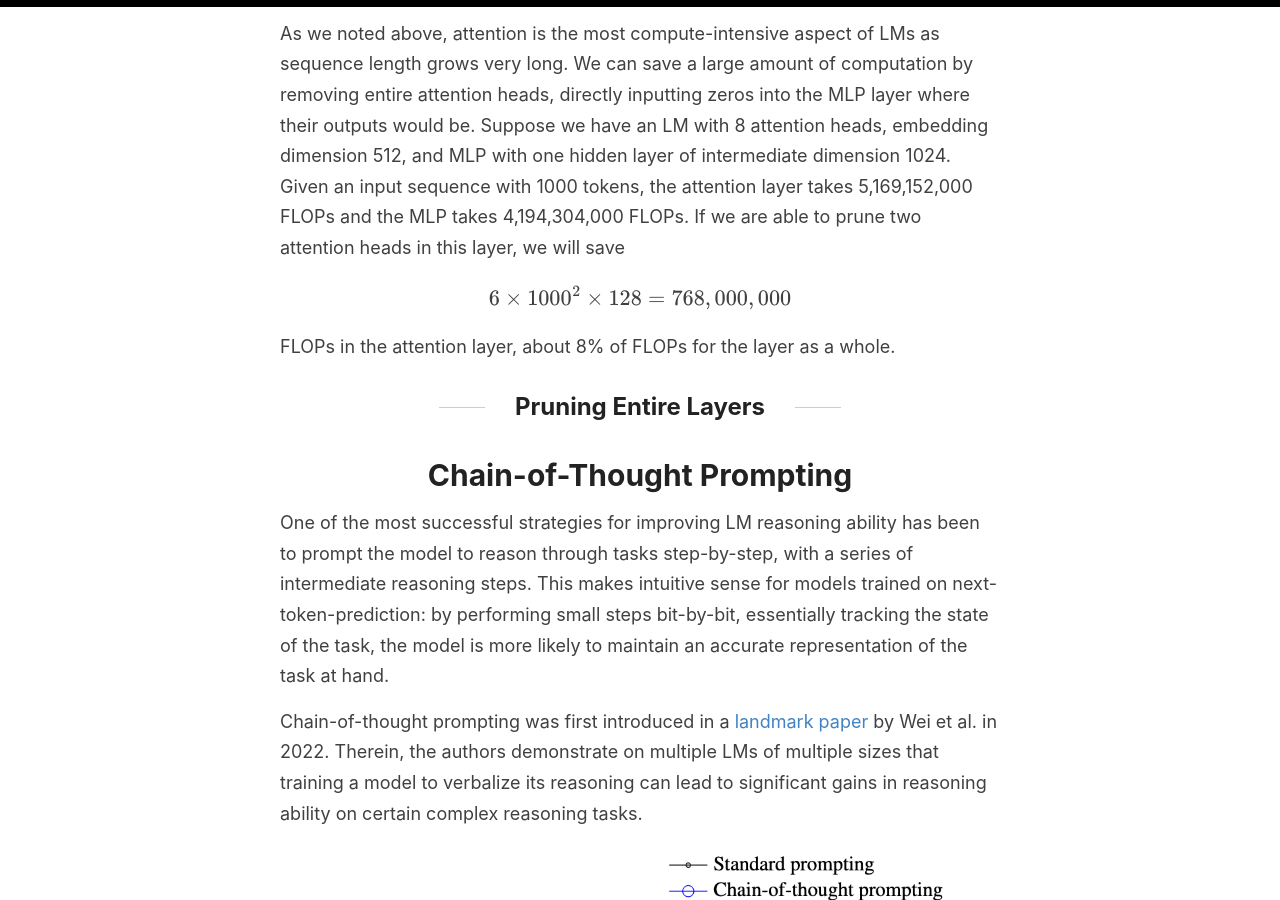
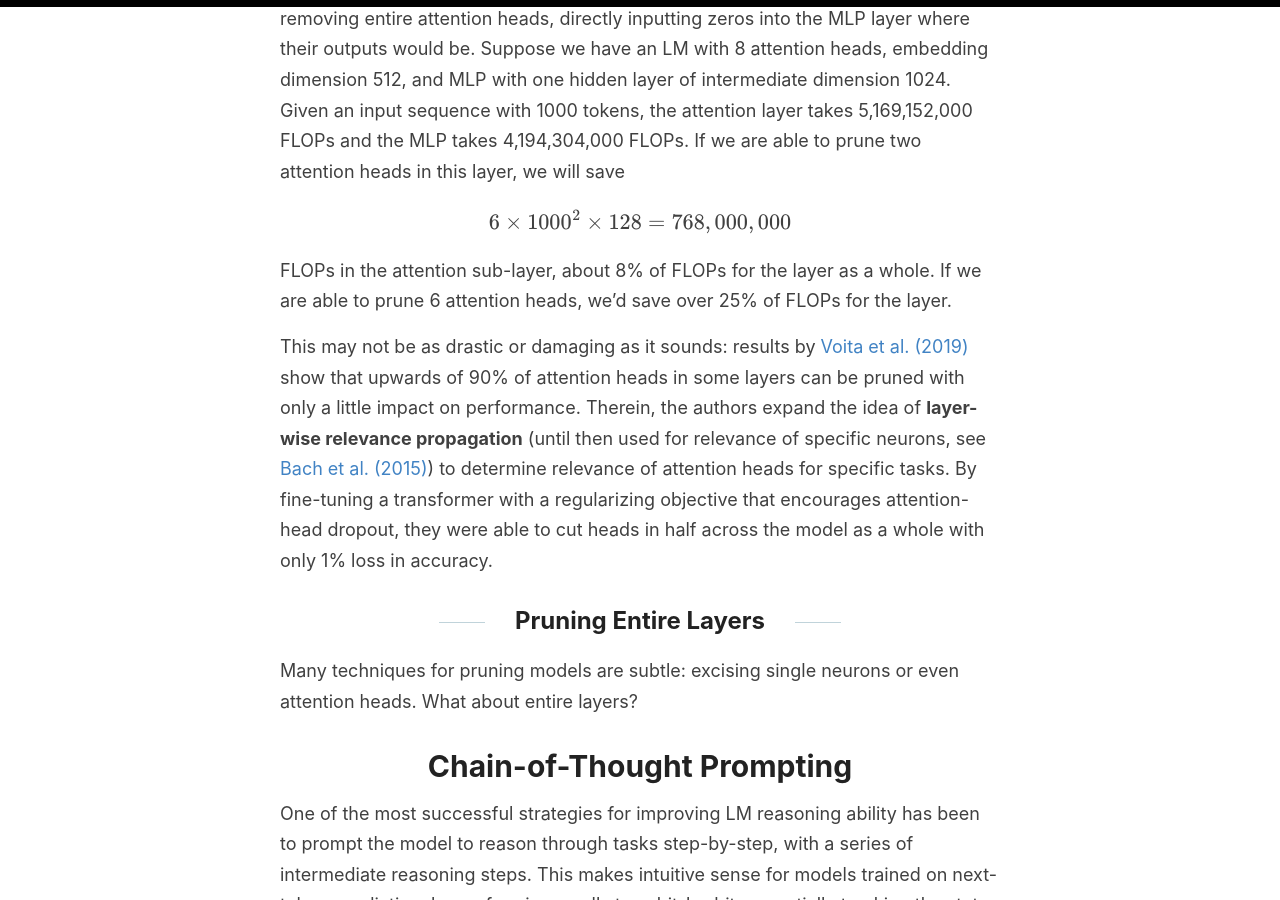
Before and after one commit to reubenconducts/reubenconducts.github.io, a Jekyll site: the page built from _posts/2025-04-01-ee-coconut.md, in a window 1280 px wide and 900 px high, scrolled down 7620 px. Built offline with Jekyll 4.4.1, drawn with Linux system fonts in a browser that asks for light colours; formulas are drawn with MathJax 3; some of the changed text lies outside the part shown.

Commit message:
attention pruning material

```diff
--- a/_posts/2025-04-01-ee-coconut.md
+++ b/_posts/2025-04-01-ee-coconut.md
@@ -162,9 +159,13 @@ $$
 6 \times 1000^2 \times 128 = 768,000,000
 $$
 
-FLOPs in the attention layer, about 8% of FLOPs for the layer as a whole.
+FLOPs in the attention sub-layer, about 8% of FLOPs for the layer as a whole. If we are able to prune 6 attention heads, we'd save over 25% of FLOPs for the layer.
+
+This may not be as drastic or damaging as it sounds: results by [Voita et al. (2019)](https://arxiv.org/pdf/1905.09418) show that upwards of 90% of attention heads in some layers can be pruned with only a little impact on performance. Therein, the authors expand the idea of **layer-wise relevance propagation** (until then used for relevance of specific neurons, see [Bach et al. (2015)](https://journals.plos.org/plosone/article?id=10.1371/journal.pone.0130140)) to determine relevance of attention heads for specific tasks. By fine-tuning a transformer with a regularizing objective that encourages attention-head dropout, they were able to cut heads in half across the model as a whole with only 1% loss in accuracy.
 
 ## Pruning Entire Layers
+
+Many techniques for pruning models are subtle: excising single neurons or even attention heads. What about entire layers?
 
 # Chain-of-Thought Prompting
 
@@ -175,13 +176,13 @@ One of the most successful strategies for improving LM reasoning ability has bee
 Chain-of-thought prompting was first introduced in a [landmark paper](https://arxiv.org/pdf/2201.11903) by Wei et al. in 2022. Therein, the authors demonstrate on multiple LMs of multiple sizes that training a model to verbalize its reasoning can lead to significant gains in reasoning ability on certain complex reasoning tasks.
 
 
-<div style="display: flex; align-items: center; margin-bottom: 20px;">
- <div style="margin-right: 20px; flex-shrink: 0; width: 30%; font-size: 0.9em;">
-   <strong>Figure 1:</strong> Summary of results from Wei et al. (2022). They study three different datasets including GSM8K (a dataset of grade-school math word problems) with three groups of models of varying sizes. Their results show that CoT prompting leads to significant reasoning gains on larger models when reasoning about tasks that scale roughly linearly.
- </div>
- <div>
-   <img src="../images/cot_original_summary.png" alt="Description of image" style="max-width: 100%;">
- </div>
+<div style="display: flex; flex-direction: row; flex-wrap: wrap; margin-bottom: 20px; align-items: center;">
+  <div style="flex: 1 1 300px; margin-right: 20px; margin-bottom: 15px; font-size: 0.9em; min-width: 250px;">
+    <strong>Figure 1:</strong> Summary of results from Wei et al. (2022). They study three different datasets including GSM8K (a dataset of grade-school math word problems) with three groups of models of varying sizes. Their results show that CoT prompting leads to significant reasoning gains on larger models when reasoning about tasks that scale roughly linearly.
+  </div>
+  <div style="flex: 2 1 400px;">
+    <img src="../images/cot_original_summary.png" alt="Summary of CoT results" style="max-width: 60%; height: auto; display: block; margin: 0 auto;">
+  </div>
 </div>
 
 
@@ -223,13 +224,13 @@ Humans are very good at reasoning *without* explicitly verbalizing our reasoning
 This is precisely what [Deng et al. (2023)](https://arxiv.org/pdf/2311.01460) and [Deng et al. (2024)](https://arxiv.org/pdf/2405.14838v1) investigated in their papers "Implicit Chain-of-Thought Reasoning via Knowledge Distillation" and "From Explicit CoT to Implicit CoT: Learning to Internalize CoT Step by Step". Both papers explore different ways to have models internalize their CoT process, theoretically allowing them to solve tasks that have required CoT without the additional token generation overhead. Via [knowledge distillation](https://arxiv.org/abs/2402.13116), they are able to achieve nearly identical performance to explicit CoT prompting with nearly 5x faster inference.
 
 
-<div style="display: flex; align-items: center; margin-bottom: 20px;">
- <div style="margin-right: 20px; flex-shrink: 0; width: 30%; font-size: 0.9em;">
-   <strong>Figure 2:</strong> Summary of results from Deng et al. (2023). They study GSM8K, 4-digit multiplication, and 5-digit multiplication. They compare reasoning without CoT (No-CoT), with explicit CoT, and with implicit CoT via knowledge distillation.
- </div>
- <div>
-   <img src="../images/implicit_knowledge_distill.png" alt="Description of image" style="max-width: 100%;">
- </div>
+<div style="display: flex; flex-direction: row; flex-wrap: wrap; margin-bottom: 20px; align-items: center;">
+  <div style="flex: 1 1 300px; margin-right: 20px; margin-bottom: 15px; font-size: 0.9em; min-width: 250px;">
+    <strong>Figure 2:</strong> Summary of results from Deng et al. (2023). They study GSM8K, 4-digit multiplication, and 5-digit multiplication. They compare reasoning without CoT (No-CoT), with explicit CoT, and with implicit CoT via knowledge distillation.
+  </div>
+  <div style="flex: 2 1 400px;">
+    <img src="../images/implicit_knowledge_distill.png" alt="Summary of implicit CoT results" style="max-width: 80%; height: auto; display: block; margin: 0 auto;">
+  </div>
 </div>
 
 
```
Also changed, not shown: other parts of _posts/2025-04-01-ee-coconut.md (+3 -6 lines).
